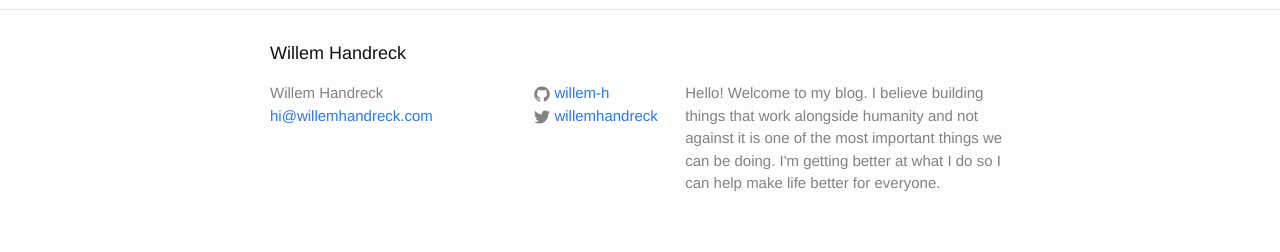
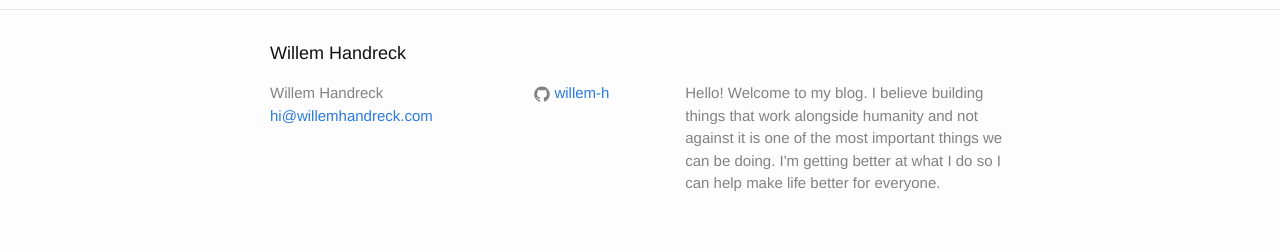
Before and after one commit to willem-h/willem-h.github.io, a Jekyll site: the page built from index.html, in a window 1280 px wide. Shown: the part 1019-1271 px from the top of the page. Built offline with Jekyll 4.4.1, drawn with Linux system fonts in a browser that asks for light colours.

Commit message:
Remove Twitter

```diff
--- a/_config.yml
+++ b/_config.yml
@@ -18,7 +18,6 @@ baseurl: "" # the subpath of your site, e.g. /blog
 permalink: /:title
 url: https://willem-h.github.io # the base hostname & protocol for your site
 github_username: willem-h
-twitter_username: willemhandreck
 
 # Build settings
 markdown: kramdown
```
